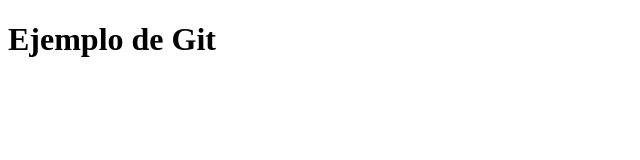
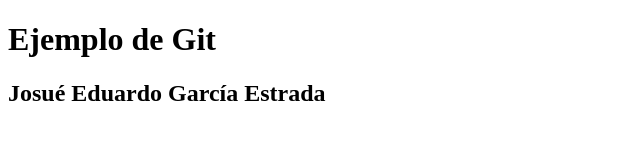
Before and after one commit to JosueGarcia-UDB/EjemploGit, a plain HTML site: page index.html in a window 1280 px wide. Shown: the whole page, without its empty margins (0-640 px from the left). Drawn offline with Linux system fonts and the light colour scheme.

Commit message:
Agregando un nombre

```diff
--- a/index.html
+++ b/index.html
@@ -7,5 +7,6 @@
 </head>
 <body>
   <h1>Ejemplo de Git</h1>
+  <h2>Josué Eduardo García Estrada</h2>
 </body>
 </html>
```
